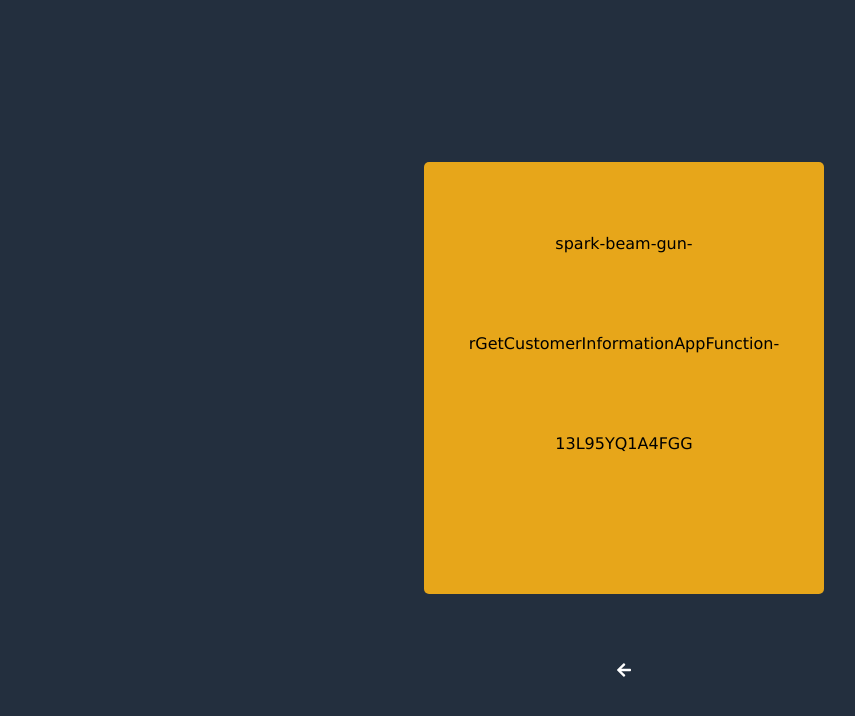
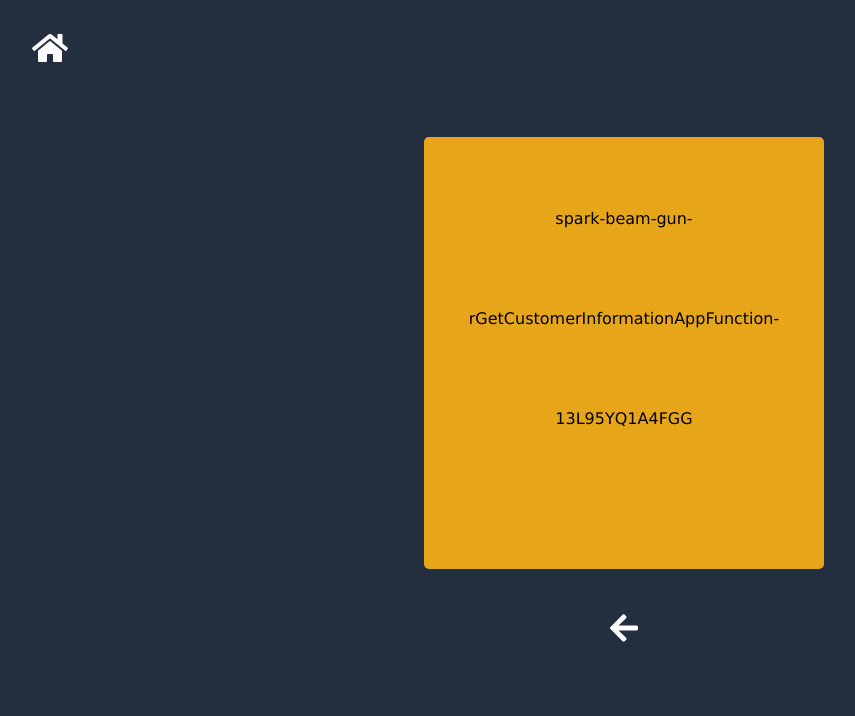
Before and after one commit to lpmi-13/aws-flashcards, a Next.js app: page /study in a window 1280 px wide. Shown: the top 716 px of the page, without its empty margins (16-871 px from the left). Built offline with nearby package versions, Linux system fonts and the light colour scheme.

Commit message:
add links to the landing screen and some styling

```diff
--- a/pages/quiz/index.js
+++ b/pages/quiz/index.js
@@ -1,9 +1,15 @@
+import Link from 'next/link';
+import { FontAwesomeIcon } from '@fortawesome/react-fontawesome';
+import { faHome } from '@fortawesome/free-solid-svg-icons';
 import Layout from '../../src/Layout';
 
 const Quiz = () => {
 
   return (
     <Layout>
+      <div className="header">
+        <Link href="/"><FontAwesomeIcon icon={faHome} /></Link>
+      </div>
       <div>This will be a quiz!</div>
     </Layout>
   )
--- a/pages/study/index.js
+++ b/pages/study/index.js
@@ -1,8 +1,9 @@
+import Link from 'next/link';
 import { useEffect, useState } from 'react';
 import fs from 'fs'
 import path from 'path'
 import { FontAwesomeIcon } from '@fortawesome/react-fontawesome';
-import { faArrowLeft } from '@fortawesome/free-solid-svg-icons';
+import { faArrowLeft, faHome } from '@fortawesome/free-solid-svg-icons';
 
 import Layout from '../../src/Layout';
 import Card from '../../src/card';
@@ -34,6 +35,9 @@ const Study = ({jsonData}) => {
 
   return (
     <Layout>
+      <div className="header">
+        <Link href="/"><FontAwesomeIcon icon={faHome} /></Link>
+      </div>
       <div className="container">
           <Card description={description} isSlidingLeft={isSlidingLeft} name={name} />
       </div>
--- a/styles/globals.css
+++ b/styles/globals.css
@@ -72,3 +72,19 @@ body {
   border-radius: 1.25em;
   margin: 1em;
 }
+
+.header, .swipe-arrows {
+  display: flex;
+  flex-direction: row;
+  font-size: 2em;
+  padding: 1em 1.5em;
+}
+
+.header {
+    align-self: flex-start;
+}
+
+.swipe-arrows {
+    align-self: center;
+    margin-top: 2em;
+}
```
